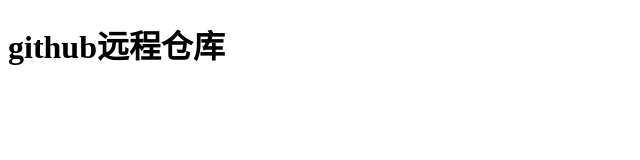
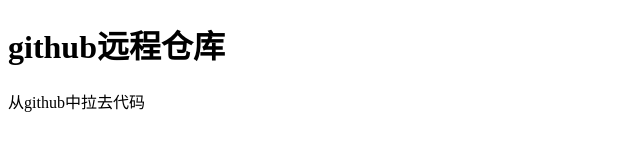
Before and after one commit to cuikai0805/github--, a plain HTML site: page index.html in a window 1280 px wide. Shown: the whole page, without its empty margins (0-640 px from the left). Drawn offline with Linux system fonts and the light colour scheme.

Commit message:
Create index.html

```diff
--- a/index.html
+++ b/index.html
@@ -7,6 +7,9 @@
     <title>Document</title>
 </head>
 <body>
+
     <h1>github远程仓库</h1>
+
+    <p>从github中拉去代码</p>
 </body>
 </html>
```
